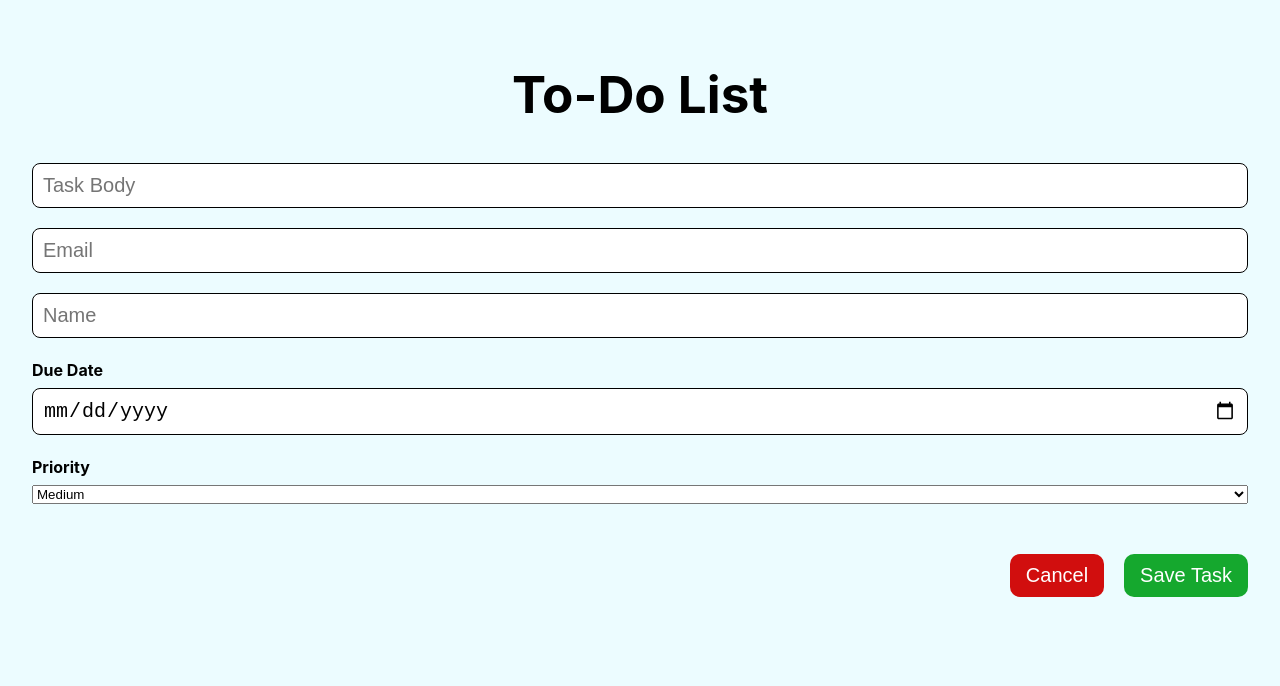
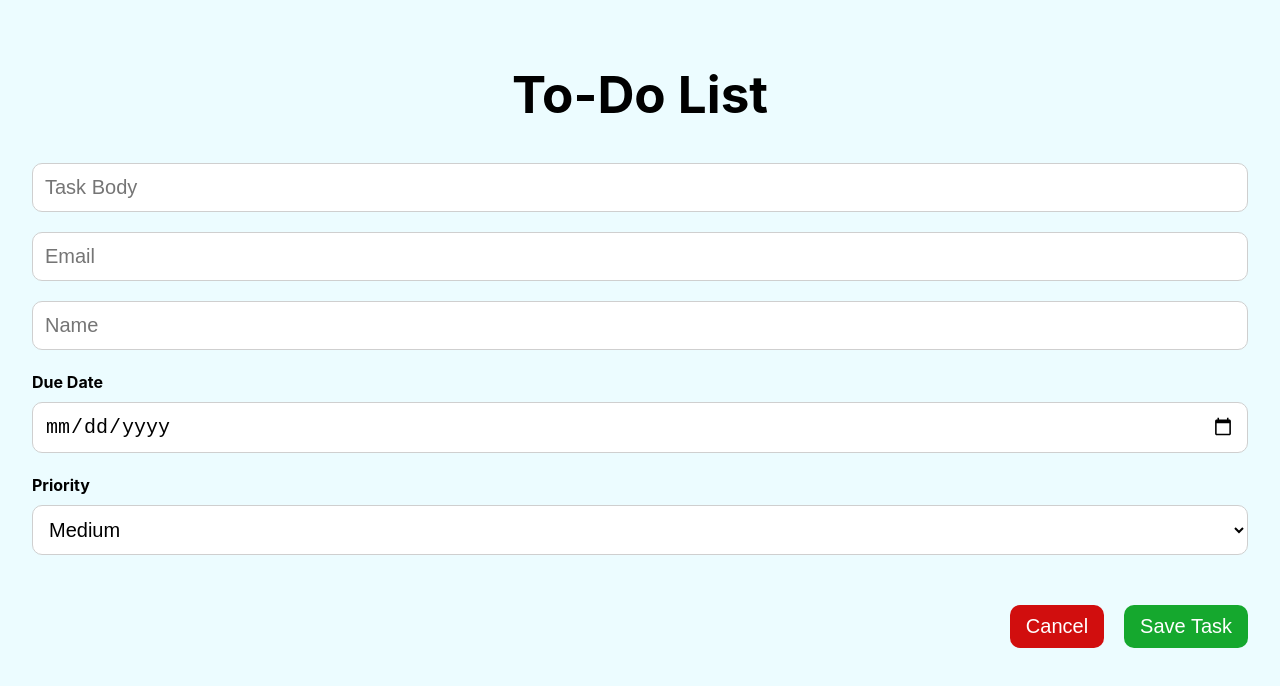
Before and after one commit to DiogoLanc/react-todo-list, a React (Vite) app: page / in a window 1280 px wide. Both pictures are taken after typing "Sample", "5" into the empty fields and a click on the button "Add Task". Shown: the top 686 px of the page. Built offline with nearby package versions, Linux system fonts and the light colour scheme; data requests are answered from the project's data file.

Commit message:
css changes

```diff
--- a/src/components/TaskFilter.tsx
+++ b/src/components/TaskFilter.tsx
@@ -12,13 +12,21 @@ type TaskFilterProps = {
 };
 
 export const TaskFilter = ({ filter, setFilter }: TaskFilterProps) => {
+  const filterStyle: React.CSSProperties = {
+    padding: "8px ",
+    borderRadius: "8px",
+    fontSize: "16px",
+    border: "1px solid #ccc",
+    background: "#fff",
+  };
+
   return (
     <div
       style={{
         display: "flex",
         justifyContent: "center",
         gap: "20px",
-        padding: "5px",
+        padding: "10px",
       }}
     >
       <select
@@ -26,39 +34,27 @@ export const TaskFilter = ({ filter, setFilter }: TaskFilterProps) => {
         onChange={(e) =>
           setFilter((f) => ({ ...f, completed: e.target.value }))
         }
-        style={{
-          padding: "8px",
-          borderRadius: "6px",
-          fontSize: "16px",
-          border: "1px solid #ccc",
-          background: "#fff",
-          cursor: "pointer",
-        }}
+        style={filterStyle}
       >
         <option value="all">All Tasks</option>
         <option value="completed">Completed</option>
         <option value="incomplete">Incomplete</option>
       </select>
+
       <input
         type="text"
         placeholder="Filter by name"
         value={filter.name}
         onChange={(e) => setFilter((f) => ({ ...f, name: e.target.value }))}
-        style={{
-          padding: "8px",
-          borderRadius: "6px",
-          fontSize: "16px",
-          width: "180px",
-          border: "1px solid #ccc",
-        }}
+        style={{ ...filterStyle, width: "130px" }}
       />
+
       <input
         type="number"
         placeholder="Filter by ID"
         min={1}
         value={filter.id}
         onChange={(e) => {
-          // Only allow positive numbers or empty string
           const val = e.target.value;
           if (
             val === "" ||
@@ -67,13 +63,7 @@ export const TaskFilter = ({ filter, setFilter }: TaskFilterProps) => {
             setFilter((f) => ({ ...f, id: val }));
           }
         }}
-        style={{
-          padding: "8px",
-          borderRadius: "6px",
-          fontSize: "16px",
-          width: "110px",
-          border: "1px solid #ccc",
-        }}
+        style={{ ...filterStyle, width: "100px" }}
       />
     </div>
   );
--- a/src/components/TaskForm.tsx
+++ b/src/components/TaskForm.tsx
@@ -15,15 +15,19 @@ export const TaskForm = ({
   onSave,
   error,
 }: TaskFormProps) => {
-  const inputStyle: React.CSSProperties = {
-    borderRadius: "8px",
+  const formStyle: React.CSSProperties = {
+    padding: "12px",
+    borderRadius: "10px",
+    border: "1px solid #cfcfcf",
+    background: "#fff",
+    fontSize: "20px",
   };
 
   const labelStyle: React.CSSProperties = {
     display: "flex",
     flexDirection: "column",
     fontWeight: "bold",
-    gap: "6px",
+    gap: "8px",
   };
 
   return (
@@ -40,28 +44,32 @@ export const TaskForm = ({
           {error}
         </p>
       )}
+
       <input
         type="text"
         placeholder="Task Body"
         value={formData.body}
         required
         onChange={(e) => setFormData({ ...formData, body: e.target.value })}
-        style={inputStyle}
+        style={formStyle}
       />
+
       <input
         type="text"
         placeholder="Email"
         value={formData.email}
         onChange={(e) => setFormData({ ...formData, email: e.target.value })}
-        style={inputStyle}
+        style={formStyle}
       />
+
       <input
         type="text"
         placeholder="Name"
         value={formData.name}
         onChange={(e) => setFormData({ ...formData, name: e.target.value })}
-        style={inputStyle}
+        style={formStyle}
       />
+
       <label style={labelStyle}>
         Due Date
         <input
@@ -70,7 +78,7 @@ export const TaskForm = ({
           onChange={(e) =>
             setFormData({ ...formData, dueDate: e.target.value })
           }
-          style={inputStyle}
+          style={formStyle}
         />
       </label>
 
@@ -81,11 +89,17 @@ export const TaskForm = ({
           onChange={(e) =>
             setFormData({ ...formData, priority: e.target.value as Priority })
           }
-          style={{}}
+          style={formStyle}
         >
-          <option value="low">Low</option>
-          <option value="medium">Medium</option>
-          <option value="high">High</option>
+          <option value="low" style={{ fontSize: "18px" }}>
+            Low
+          </option>
+          <option value="medium" style={{ fontSize: "18px" }}>
+            Medium
+          </option>
+          <option value="high" style={{ fontSize: "18px" }}>
+            High
+          </option>
         </select>
       </label>
 
```
